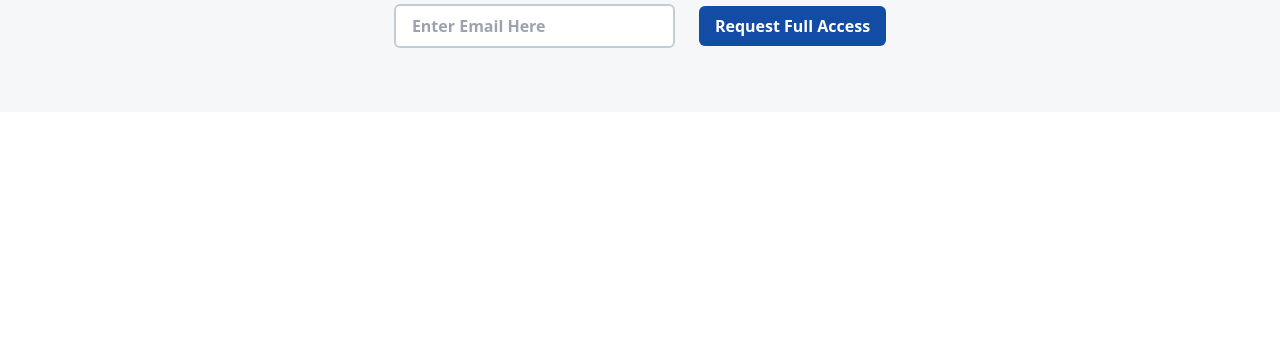
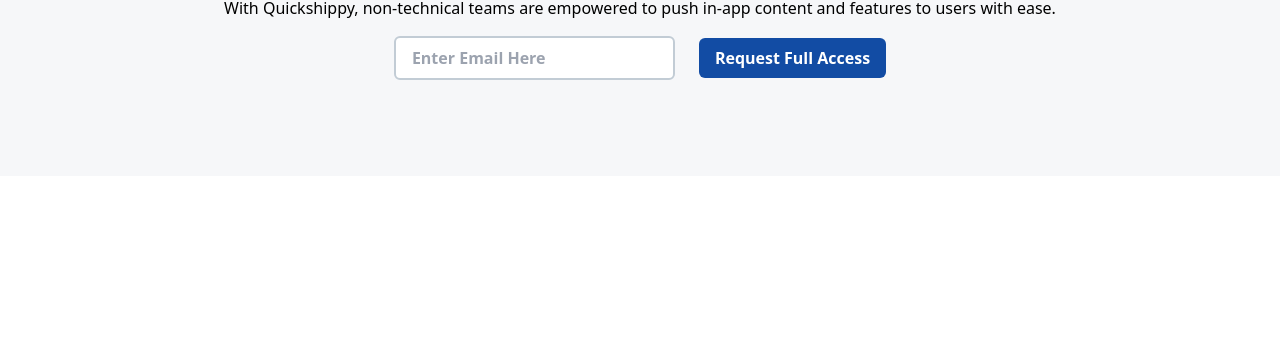
Before and after one commit to DEVZARAH/quickshippyPage, a website: page index.html in a window 1280 px wide. Shown: the part 451-800 px from the top of the page. Drawn offline with Linux system fonts and the light colour scheme.

Commit message:
--stashing: pull from master

```diff
--- a/index.html
+++ b/index.html
@@ -53,7 +53,7 @@
   </nav>
 
   <!-- Hero Section starts here -->
-  <div class="bg-shippy-gray-six py-[4em]">
+  <div class="bg-shippy-gray-six py-[4em] lg:py-[6em]">
     <div class="w-2/3 mx-auto">
       <h1 class="font-bold text-3xl lg:text-6xl text-center leading-[150%] text-shippy-blue">QuickShippy</h1>
       <p class="my-4 mx-auto text-center ">With Quickshippy, non-technical teams are empowered to push in-app content and features to users with ease. </p>
@@ -64,8 +64,9 @@
 
       </div>
     </div>
+  </div>
 
-  </div>
+  <!--  -->
 
 
 </body>
```
Also changed, not shown: css/main.css.
